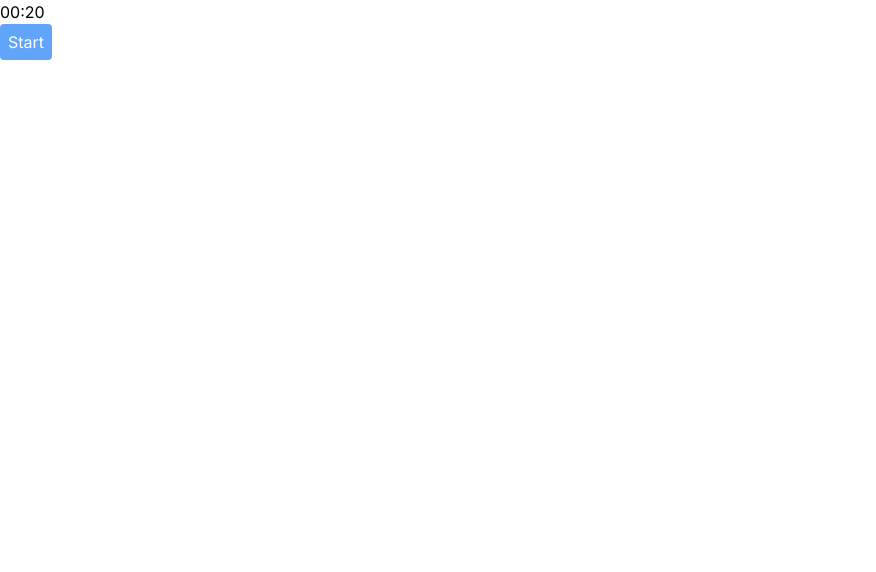
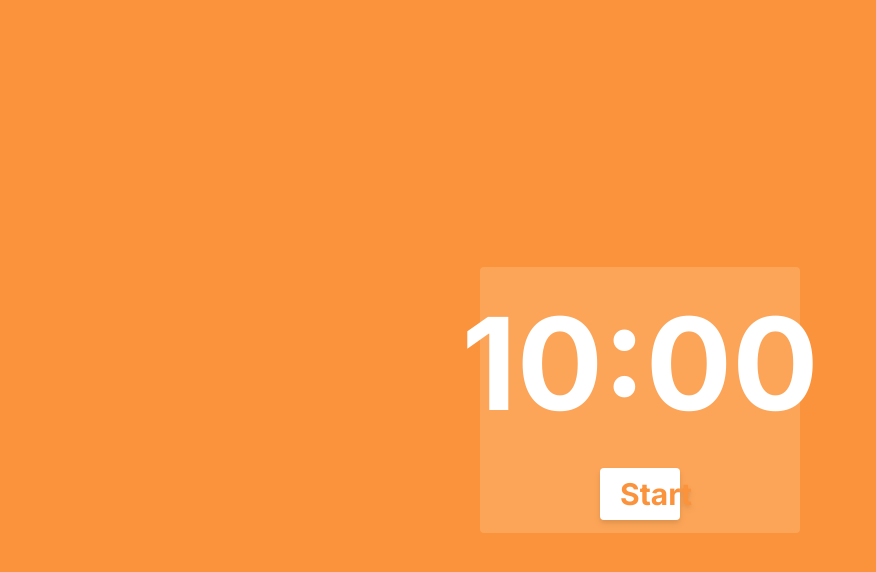
Before and after one commit to blakebt/pomodoro, a Next.js app: page / in a window 1280 px wide. Shown: the top 572 px of the page, without its empty margins (0-876 px from the left). Built offline with nearby package versions, Linux system fonts and the light colour scheme.

Commit message:
system time based timer implemented. bugs still exist

```diff
--- a/src/app/page.tsx
+++ b/src/app/page.tsx
@@ -9,43 +9,58 @@ extract all timer related code into a component
 import { useState, useEffect } from "react"
 
 export default function Home() {
-  const startTime: number = 20; // this will be the set time for the pomodoro in seconds
-  const restTime: number = 5; // this will be the set time for the rest period in seconds
-  const [currentTime, setCurrentTime] = useState<number>(startTime);
+  // const [minutes, setMinutes] = useState<number>(0);
+  // const [seconds, setSeconds] = useState<number>(0);
+  const pomTime = 5000 // pomodoro time in milliseconds
+  const [formattedMinutes, setFormattedMinutes] = useState<string>('10');
+  const [formattedSeconds, setFormattedSeconds] = useState<string>('00');
+  const [startTime, setStartTime] = useState<number>(0);
   const [buttonPressed, setButtonPressed] = useState<boolean>(false);
 
-  var totalSecondsLeft = currentTime;
-  var minutesLeft = Math.floor(totalSecondsLeft / 60);
-  totalSecondsLeft = totalSecondsLeft - (minutesLeft * 60);
+  const formatTime = (milliseconds: number) => {
+    if(milliseconds <= 0) {
+      setButtonPressed(prev => !prev)
+    }
+    var seconds = milliseconds / 1000
+    var minutes = Math.floor(seconds / 60)
+    seconds = Math.floor(seconds - Math.floor(minutes) * 60)
 
-  const formattedMinutes = minutesLeft < 10 ? ('0' + minutesLeft) : minutesLeft;
-  const formattedSeconds = totalSecondsLeft < 10 ? ('0' + totalSecondsLeft) : totalSecondsLeft;
+    seconds = seconds < 0 ? 0 : seconds
+    minutes = minutes < 0 ? 0 : minutes
 
-  const toggleTimer = () => {
-    setButtonPressed(!buttonPressed)
+    const mins = minutes < 10 ? ('0' + minutes) : minutes.toString();
+    setFormattedMinutes(mins)
+    const secs = seconds < 10 ? ('0' + seconds) : seconds.toString();
+    setFormattedSeconds(secs)
   }
 
-  const runTimer = () => {
-    if(buttonPressed && currentTime >= 1) {
-      setTimeout(() => {
-        setCurrentTime(currentTime-1)
-      }, 1000)
-    }
-
-    if(currentTime < 1) {
-      setButtonPressed(false)
-      setCurrentTime(startTime)
-    }
+  const toggleButton = () => {
+    setStartTime(prev => {
+      return Date.now() - prev
+    })
+    setButtonPressed(!buttonPressed);
   }
 
   useEffect(() => {
-    runTimer()
+    var interval: NodeJS.Timeout
+    if(buttonPressed) {
+
+      /* I'm not entirely sure why I need to subtract 1000 milliseconds here. It prevents the timer from starting 1 second lower than it should
+         TODO figure this out
+      */
+      interval = setInterval(() => formatTime(pomTime - (Date.now() - startTime - 1000)), 1000);
+    }
+    return () => clearInterval(interval)
   })
 
   return (
-    <div>
-      <div>{`${formattedMinutes}:${formattedSeconds}`}</div>
-      <button className="rounded bg-blue-400 px-2 py-1.5 text-white" onClick={toggleTimer}>{buttonPressed ? 'Pause' : 'Start'}</button>
+    <div className="flex flex-col items-center justify-center h-screen bg-orange-400">
+      <div className="flex flex-col w-1/4 h-2/6 rounded items-center justify-center bg-orange-300/50">
+        <div className="flex rounded items-center justify-center mx-auto my-5 w-full">
+          <div className="flex text-white text-9xl font-bold mb-5">{`${formattedMinutes}:${formattedSeconds}`}</div>
+        </div>
+        <button className="rounded drop-shadow-md bg-white px-5 py-2 text-orange-400 text-3xl font-bold w-1/4" onClick={toggleButton}>{buttonPressed ? 'Pause' : 'Start'}</button>
+      </div>
     </div>
 
   )
--- /dev/null
+++ b/src/components/timer.tsx
@@ -0,0 +1,3 @@
+export default function Timer() {
+
+}
```
